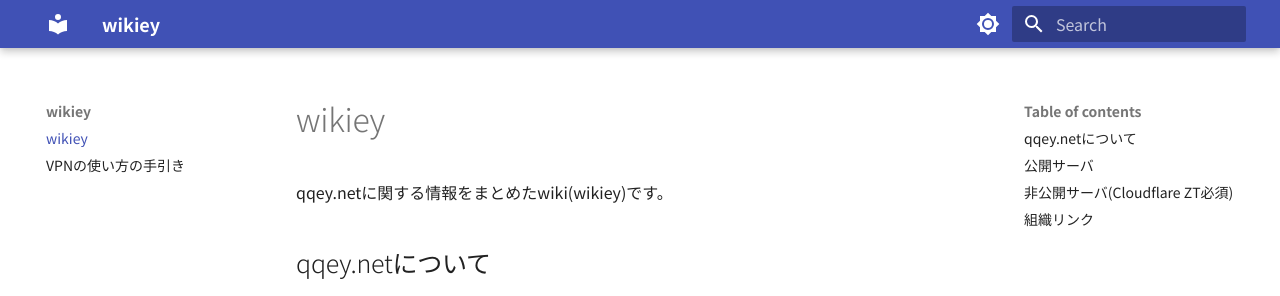
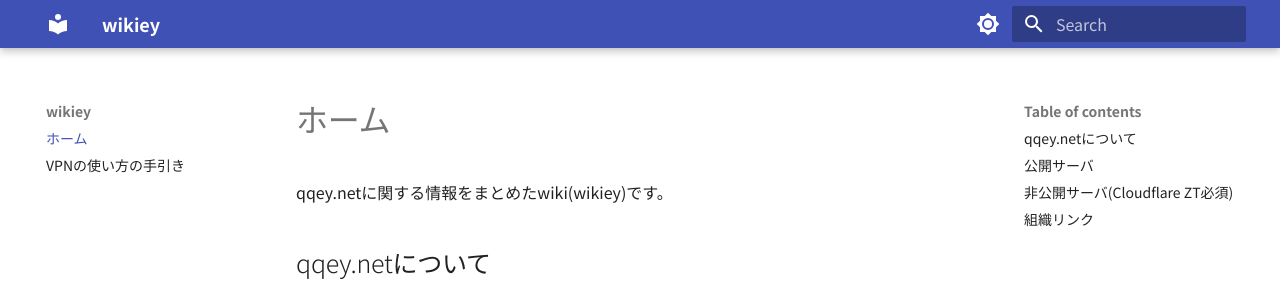
Before and after one commit to qqey/wiki, an MkDocs documentation site: the page built from docs/index.md, in a window 1280 px wide and 900 px high. Shown: the top 296 px of the window. Built offline with MkDocs 1.6.1 and Material for MkDocs 9.7.7, drawn with Linux system fonts in a browser that asks for light colours.

Commit message:
Update homepage title

```diff
--- a/docs/index.md
+++ b/docs/index.md
@@ -1,4 +1,4 @@
-# wikiey
+# ホーム
 
 qqey.netに関する情報をまとめたwiki(wikiey)です。
 
```
